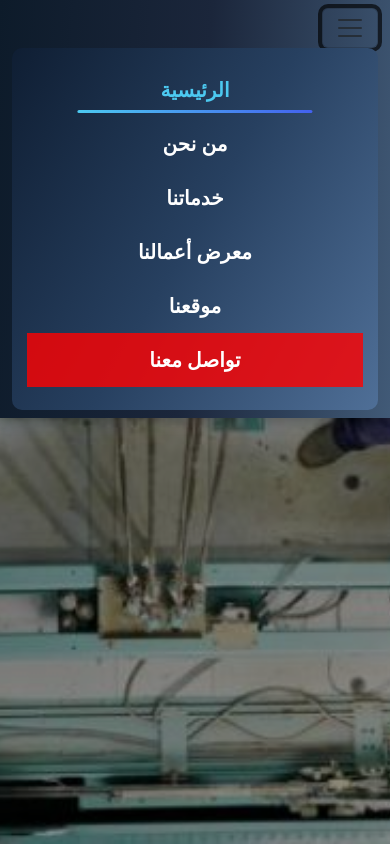
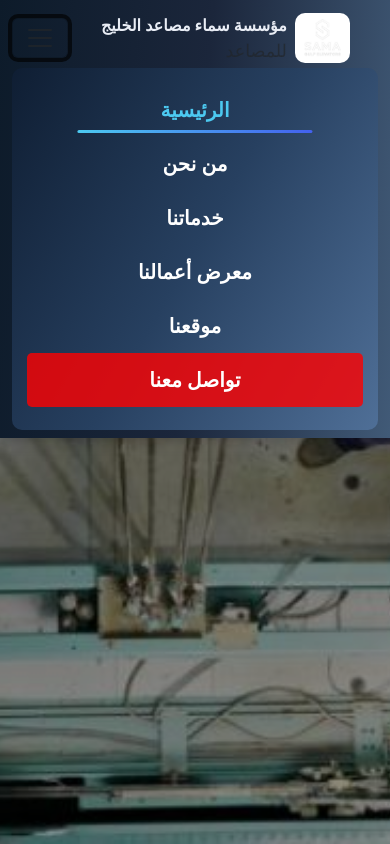
Before and after one commit to shahd237/Up, a plain HTML site: page index.html in a window 390 px wide. Both pictures are taken after a click on the button "Toggle navigation". Shown: the top 844 px of the page. Drawn offline with nearby package versions, Linux system fonts and the light colour scheme.

Commit message:
Refactor index.html structure and content

```diff
--- a/index.html
+++ b/index.html
@@ -11,14 +11,24 @@
     <title>سما مصاعد الخليج</title>
 </head>
 <body>
-
-    <nav class="navbar navbar-expand-lg  position-fixed w-100">
-  <div class="container-fluid d-flex justify-content-between align-items-center">
-
+   <nav class="navbar navbar-expand-lg position-fixed w-100">
+      <div
+        class="container-fluid d-flex justify-content-between align-items-center"
+      >
+        <!-- Logo for MOBILE (Left, always visible) -->
+        <a class="navbar-brand d-lg-none d-flex align-items-center gap-2 me-auto" href="#" style="margin-left: 9%;">
+          <img src="images/049ea074-8410-4e0d-92c8-15f7ed3e1e54.jfif" alt="Logo" style="height: 50px"/>
+          <div class="brand-text d-flex flex-column">
+            <span style="font-weight: 700; font-size: 16px"
+              >مؤسسة سماء مصاعد الخليج</span
+            >
+            <small class="text-muted" style="opacity: 0.9">للمصاعد</small>
+          </div>
+        </a>
 
         <!-- Menu Button -->
         <button
-      class="navbar-toggler order-2"
+          class="navbar-toggler"
           type="button"
           data-bs-toggle="collapse"
           data-bs-target="#navbarSupportedContent"
@@ -30,29 +40,69 @@
         </button>
 
         <!-- Links + Desktop Logo -->
-    <div class="collapse navbar-collapse order-3" id="navbarSupportedContent">
-
-      <!-- Logo for DESKTOP (left) -->
-      <a class="navbar-brand d-none d-lg-flex align-items-center gap-2 ms-auto" href="#">
-        <!-- <img src="images/2d5627f9-813c-4f0a-9588-c0de13888eda.jfif" alt="Logo" /> -->
+        <div
+          class="collapse navbar-collapse justify-content-end"
+          id="navbarSupportedContent"
+        >
+          <!-- Logo for DESKTOP (right inside navbar) -->
+          <a
+            class="navbar-brand d-none d-lg-flex align-items-center gap-2 ms-auto"
+            href="#"
+          >
+            <img
+              src="images/049ea074-8410-4e0d-92c8-15f7ed3e1e54.jfif"
+              alt="Logo"
+              style="height: 60px"
+            />
             <div class="brand-text d-flex flex-column">
-          <span style="font-size:22px; font-weight:700;">مؤسسة سماء مصاعد الخليج </span>
-          <p class="text-muted" style="opacity: 0.9; font-size:20px; margin:0;">للمصاعد</p>
+              <span style="font-size: 22px; font-weight: 700"
+                >مؤسسة سماء مصاعد الخليج</span
+              >
+              <p
+                class="text-muted"
+                style="opacity: 0.9; font-size: 20px; margin: 0"
+              >
+                للمصاعد
+              </p>
             </div>
           </a>
 
-     <ul class="navbar-nav me-auto mb-2 mb-lg-0">
-      <li class="nav-item"><a class="nav-link active" href="#home" style="color: #fff;">الرئيسية</a></li>
-      <li class="nav-item"><a class="nav-link" href="#about" style="color: #fff;">من نحن</a></li>
-      <li class="nav-item"><a class="nav-link" href="#services" style="color: #fff;">خدماتنا</a></li>
-      <li class="nav-item"><a class="nav-link" href="#photos" style="color: #fff;">معرض أعمالنا</a></li>
-      <li class="nav-item"><a class="nav-link" href="#address" style="color: #fff;">موقعنا</a></li>
-            <li class="nav-item"><a class="nav-link" href="#address" style="color: #fff; background-color: rgba(255, 0, 0, 0.803);">تواصل معنا</a></li>
+          <ul class="navbar-nav mb-2 mb-lg-0">
+            <li class="nav-item">
+              <a class="nav-link active" href="#home" style="color: #fff"
+                >الرئيسية</a
+              >
+            </li>
+            <li class="nav-item">
+              <a class="nav-link" href="#about" style="color: #fff">من نحن</a>
+            </li>
+            <li class="nav-item">
+              <a class="nav-link" href="#services" style="color: #fff"
+                >خدماتنا</a
+              >
+            </li>
+            <li class="nav-item">
+              <a class="nav-link" href="#photos" style="color: #fff"
+                >معرض أعمالنا</a
+              >
+            </li>
+            <li class="nav-item">
+              <a class="nav-link" href="#address" style="color: #fff">موقعنا</a>
+            </li>
+            <li class="nav-item">
+              <a
+                class="nav-link"
+                href="#contact"
+                style="
+                  color: #fff;
+                  background-color: rgba(255, 0, 0, 0.8);
+                  border-radius: 5px;
+                "
+                >تواصل معنا</a
+              >
+            </li>
           </ul>
-
-
         </div>
-
       </div>
     </nav>
 
@@ -269,4 +319,5 @@
     <script src="js/bootstrap.bundle.min.js"></script>
     <script src="js/script.js"></script>
 </body>
+
 </html>
```
Lines whose indentation alone changed are shown as unchanged.
